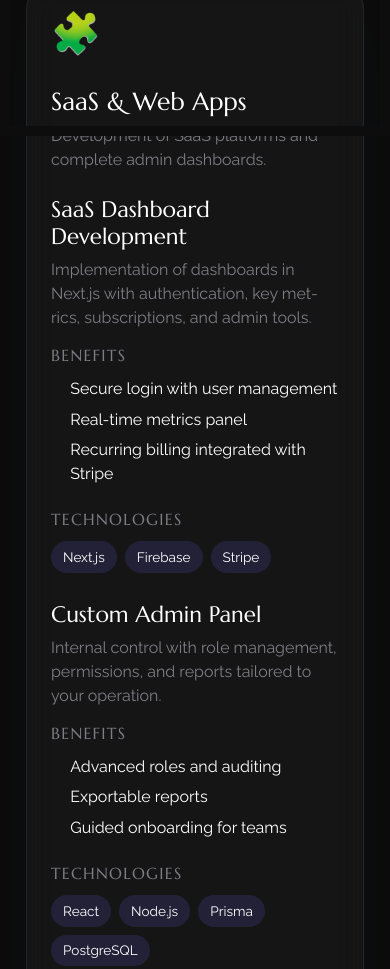
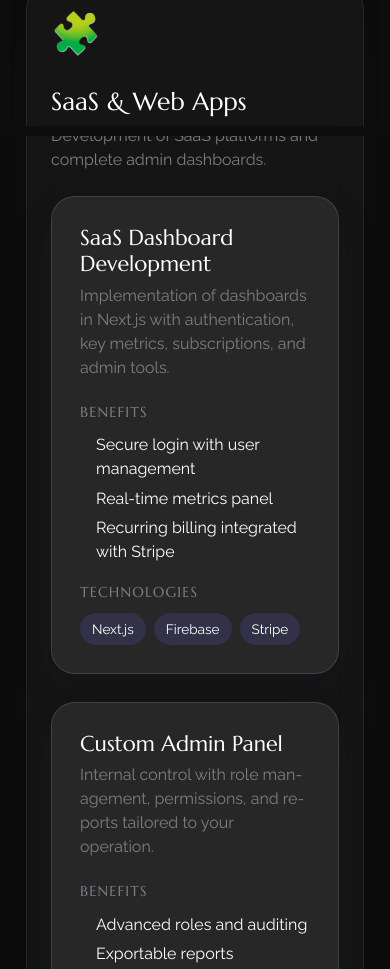
Before and after one commit to Ivancho894/Portfolio, a React app: page /services in a window 390 px wide. Shown: the part 708-1677 px from the top of the page. Built offline with nearby package versions, Linux system fonts and the light colour scheme.

Commit message:
Refactor services section into responsive cards

```diff
--- a/src/pages/services/index.js
+++ b/src/pages/services/index.js
@@ -354,12 +354,12 @@ export const Services = () => {
               <div className="service-card__body">
                 {category.services.map((service) => (
                   <article key={service.name} className="service-item">
-                    <header>
+                    <header className="service-item__header">
                       <h3>{service.name}</h3>
                       <p>{service.description}</p>
                     </header>
                     <div className="service-item__details">
-                      <div>
+                      <div className="service-item__section">
                         <h4>Benefits</h4>
                         <ul>
                           {service.benefits.map((benefit) => (
@@ -367,7 +367,7 @@ export const Services = () => {
                           ))}
                         </ul>
                       </div>
-                      <div>
+                      <div className="service-item__section">
                         <h4>Technologies</h4>
                         <div className="tech-tags">
                           {service.technologies.map((tech) => (
--- a/src/pages/services/style.css
+++ b/src/pages/services/style.css
@@ -120,37 +120,52 @@
   display: grid;
   gap: 1.75rem;
   margin-bottom: 2rem;
+  grid-template-columns: repeat(auto-fit, minmax(260px, 1fr));
+  align-items: stretch;
 }
 
-.service-item h3 {
-  font-size: 1.4rem;
-  margin-bottom: 0.5rem;
+.service-item {
+  background: rgba(255, 255, 255, 0.08);
+  border: 1px solid rgba(255, 255, 255, 0.12);
+  border-radius: 24px;
+  padding: 1.75rem;
+  display: flex;
+  flex-direction: column;
+  gap: 1.5rem;
+  box-shadow: 0 16px 40px rgba(17, 24, 39, 0.12);
 }
 
-.service-item p {
-  margin-bottom: 1rem;
+.service-item__header h3 {
+  font-size: 1.35rem;
+  margin-bottom: 0.4rem;
+}
+
+.service-item__header p {
+  margin: 0;
   color: var(--text-muted, #7d7d85);
 }
 
 .service-item__details {
+  margin-top: auto;
   display: grid;
-  gap: 1.5rem;
+  gap: 1.25rem;
+  grid-template-columns: repeat(2, minmax(0, 1fr));
 }
 
-.service-item__details h4 {
-  font-size: 1rem;
+.service-item__section h4 {
+  font-size: 0.9rem;
   text-transform: uppercase;
   letter-spacing: 0.08em;
   color: var(--text-muted, #7d7d85);
   margin-bottom: 0.75rem;
 }
 
-.service-item__details ul {
-  padding-left: 1.2rem;
+.service-item__section ul {
+  padding-left: 1rem;
   margin: 0;
   color: inherit;
   display: grid;
-  gap: 0.4rem;
+  gap: 0.35rem;
 }
 
 .tech-tags {
@@ -245,6 +260,10 @@
   .service-extras {
     margin-inline: 1rem;
   }
+
+  .service-item__details {
+    grid-template-columns: 1fr;
+  }
 }
 
 @media (max-width: 576px) {
```
